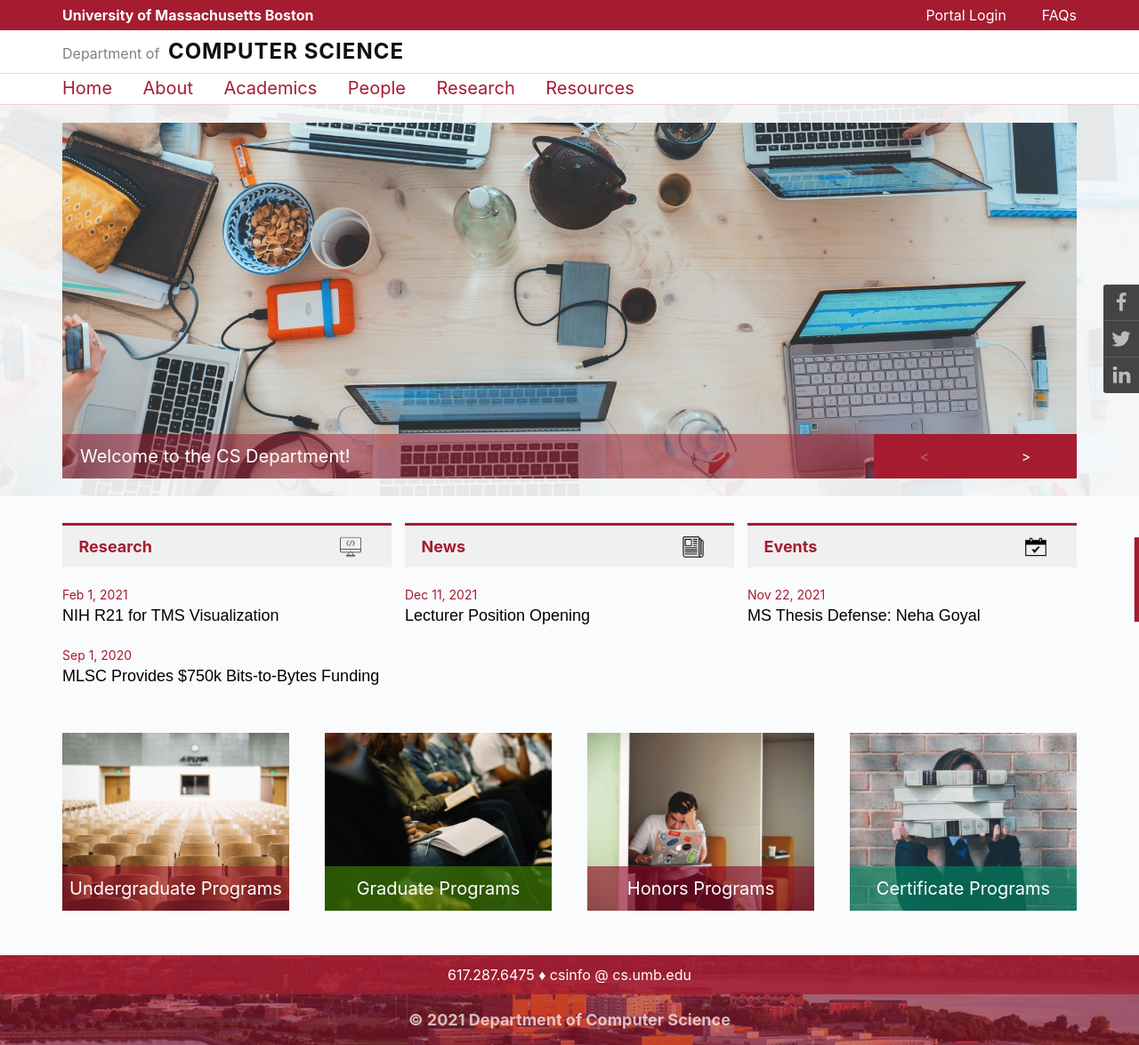
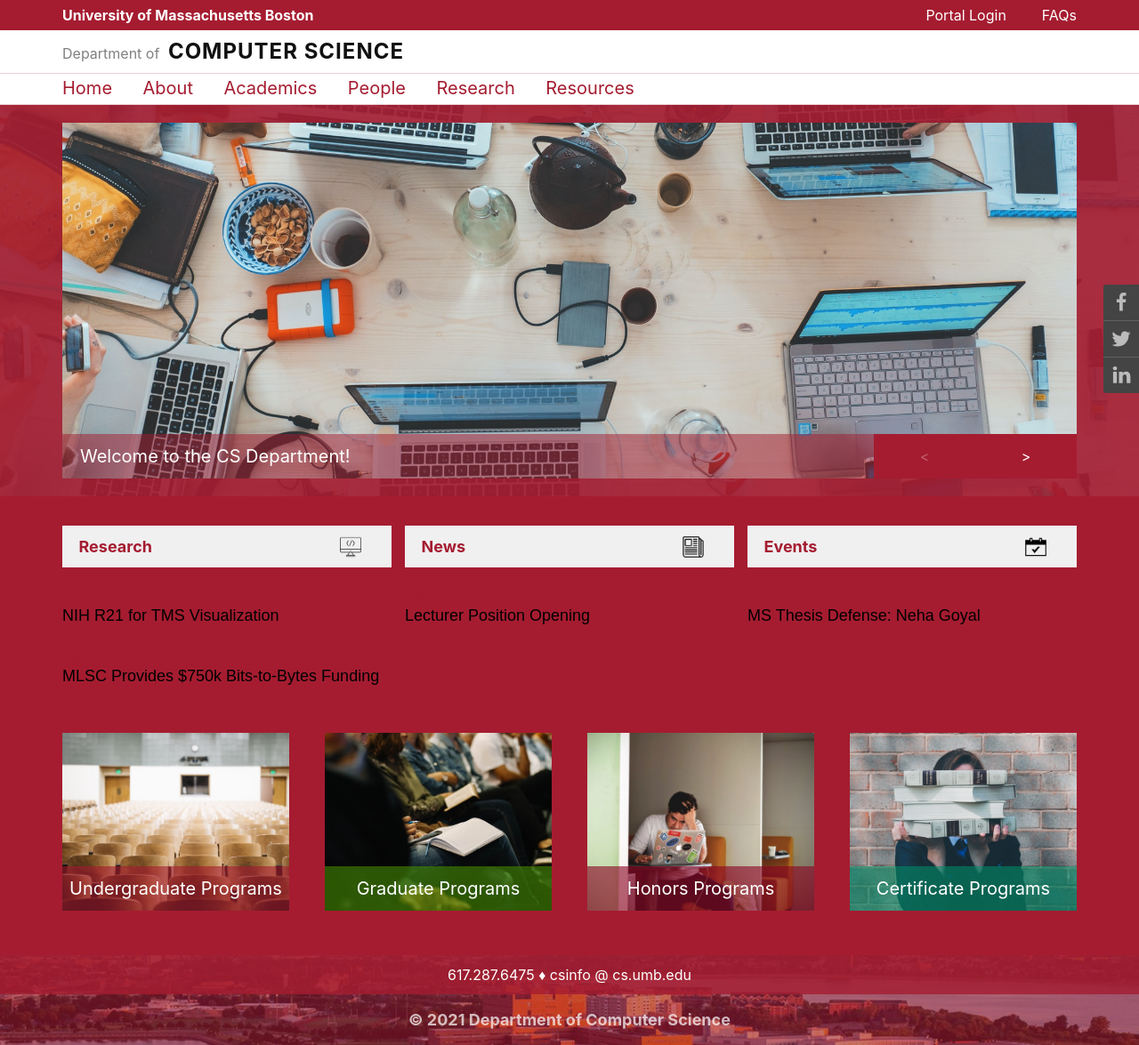
Before and after one commit to umbcs/umbcs.github.io, a Jekyll site: the page built from index.markdown, in a window 1280 px wide. Shown: the whole page at 89% size. Built offline with Jekyll 4.4.1, drawn with Linux system fonts in a browser that asks for light colours.

Commit message:
Update minima.scss

```diff
--- a/_sass/minima.scss
+++ b/_sass/minima.scss
@@ -13,7 +13,7 @@ $base-line-height: 1.5 !default;
 $spacing-unit: 30px !default;
 
 $text-color: #111 !default;
-$background-color: #fafbfc !default;
+$background-color: #A51C30 !default;
 $brand-color: #2a7ae2 !default;
 $umass-blue: #A51C30 !default;
 $umass-grey: #f0f0f0 !default;
```
